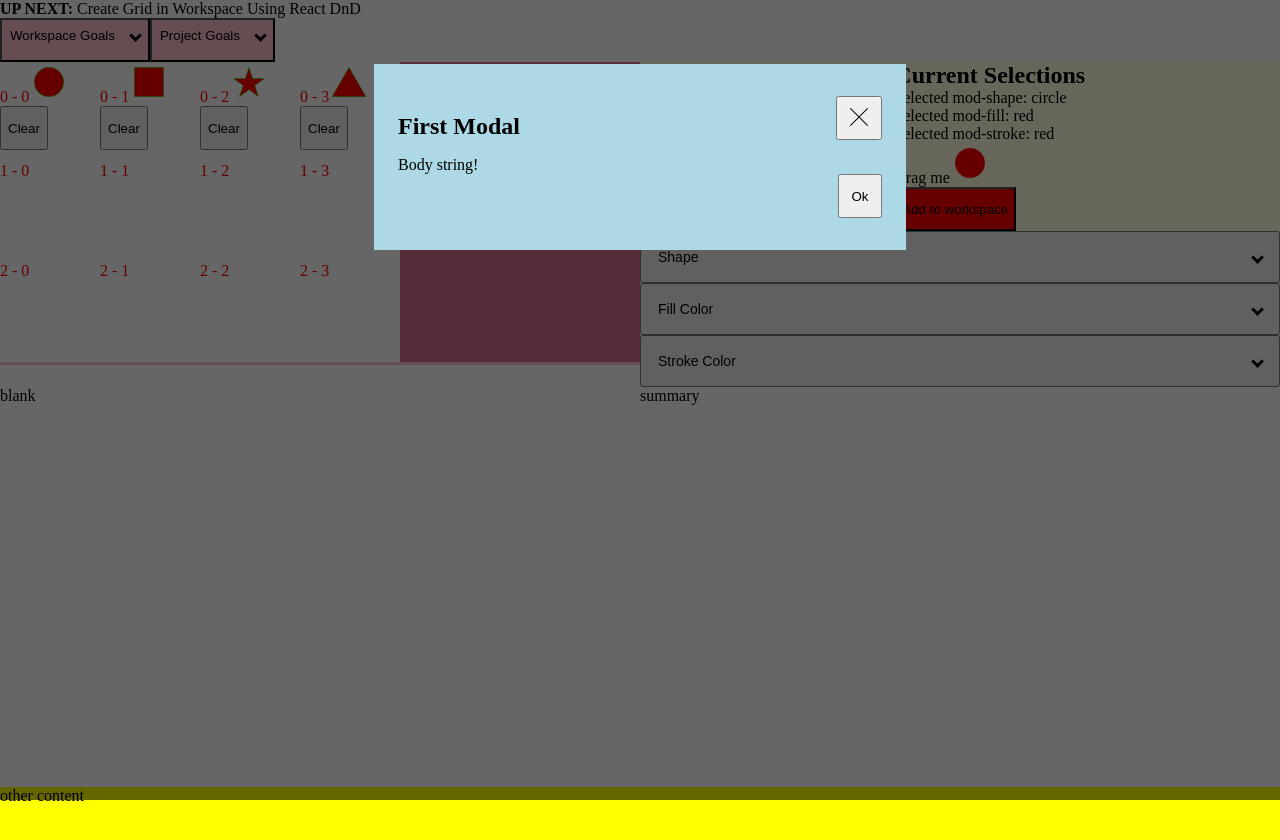
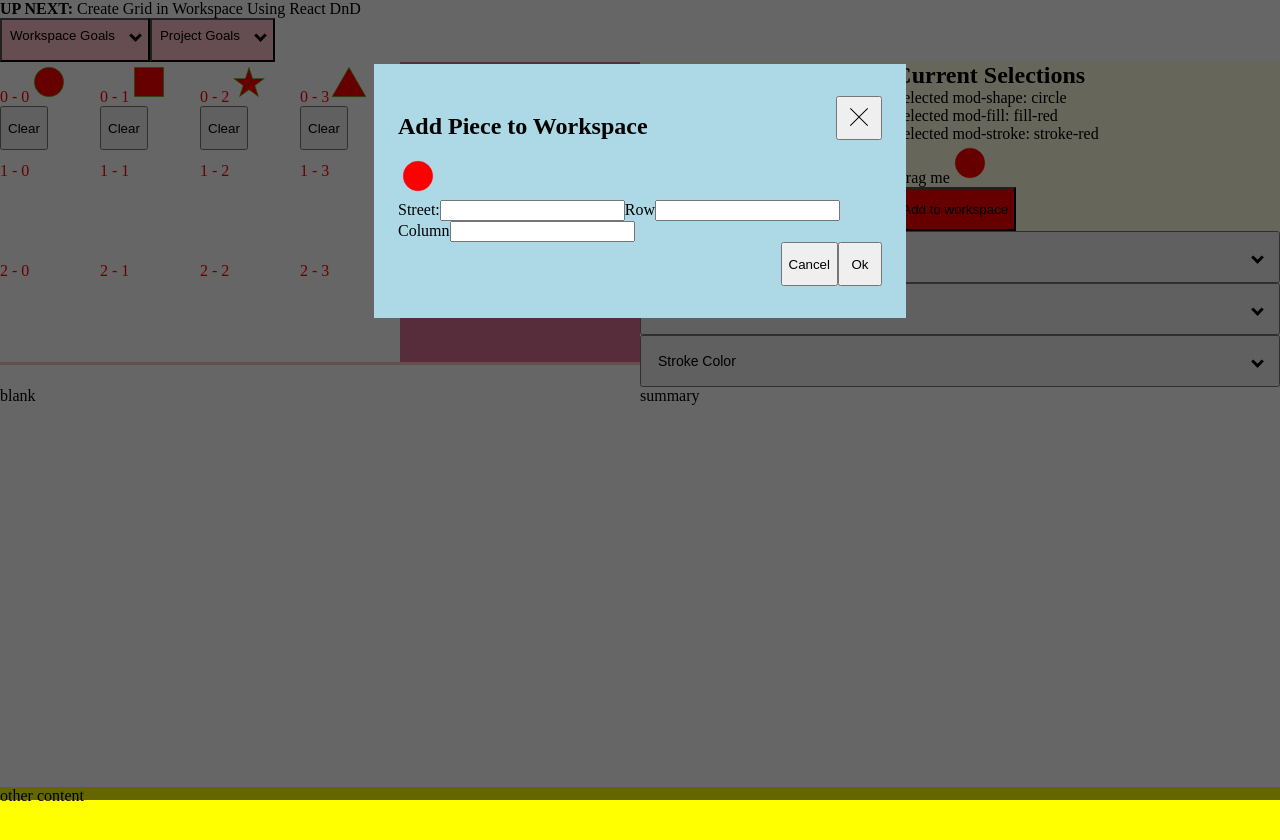
Before and after one commit to KierstenMiller/DnD-product-builder, a Next.js app in the folder next-app-test/: page /build-your-own in a window 1280 px wide. Both pictures are taken after a click on the button "Add to workspace". Shown: the top 840 px of the page. Built offline with nearby package versions, Linux system fonts and the light colour scheme.

Commit message:
fixed duplicate id issue and started modal form

```diff
--- a/next-app-test/pages/build-your-own.tsx
+++ b/next-app-test/pages/build-your-own.tsx
@@ -6,7 +6,7 @@ import { mockModifierA, mockModifierB, mockModifierC, mockModifierD, mockModifie
 import { BasicAccordion } from '-/Components/accordion/basic-accordion'
 import { robotModifiers } from '-/data/robots/robotModifiers.data'
 import { shapeModifiers } from '-/data/freeform-grid_shapes/shapeModifiers.data'
-import { matrixMock } from '-/Components/DnD/workspace.util'
+import { generateImage, matrixMock } from '-/Components/DnD/workspace.util'
 
 // mock data
 // const data = {
@@ -27,9 +27,11 @@ const BuildYourOwn = () => {
     // K-TODO: do this data massaging in getServerSideProps (if that is the method you choose for getting data)
     const model = new BuildYourOwnModel({
         config: data.modifiers.map(mod => ({ id: mod.id, selection: mod.options[0].id })),
-        matrix: matrixMock
+        matrix: matrixMock.map(r => r.map(i => {
+            if(i.piece?.config) i.piece.image = generateImage(i.piece.config, data.modifiers)
+            return i;
+        }))
     });
-
     return (
         <>
             <Head>
--- a/next-app-test/src/Components/DnD/dropZone.tsx
+++ b/next-app-test/src/Components/DnD/dropZone.tsx
@@ -23,7 +23,6 @@ export const DropZone = observer(({matrixIndex, piece, onDrop, onRemove, onMove}
         () => ({
             accept: [DnDItemTypes.ITEM, DnDItemTypes.WORKSPACE_ITEM],
             drop: ({dragStartIndex}: any) => { // TODO: figure out better typing
-                console.log('item DROPPED', dragStartIndex)
                 onDrop(matrixIndex, dragStartIndex)
             },
             collect: (monitor) => ({
--- a/next-app-test/src/Components/DnD/studio.tsx
+++ b/next-app-test/src/Components/DnD/studio.tsx
@@ -6,12 +6,11 @@ import { BuildYourOwnModel } from '-/page-components/build-your-own/build-your-o
 import { Modifiers } from '-/Components/modifier/modifier'
 import { Workspace } from '-/Components/DnD/workspace'
 import { DragZone } from '-/Components/DnD/dragZone'
-import { matrixIndexI } from '-/Components/DnD/workspace.util'
-import {  modifiersT } from '-/page-components/build-your-own/build-your-own.util'
+import { generateImage, matrixIndexI } from '-/Components/DnD/workspace.util'
+import { modifiersT } from '-/page-components/build-your-own/build-your-own.util'
 import { ModalTrigger } from '../modal/modalTrigger'
 
 import styles from '#/Home.module.scss'
-import { closeButtons } from '../modal/modal.util'
 
 interface propsI {
     model: BuildYourOwnModel,
@@ -19,14 +18,22 @@ interface propsI {
 }
 
 export const Studio = observer(({ model, modifiers }: propsI) => {
-    const onDrop = (matrixIndex: matrixIndexI, swapIndex?: matrixIndexI) => {swapIndex ? model.swapPieces(matrixIndex, swapIndex) : model.setMatrixIndexPiece(matrixIndex)};
-    const onRemove = (matrixIndex : matrixIndexI) => model.removeMatrixIndexPiece(matrixIndex);
+    console.log(model)
+    const workingImage = generateImage(model.config, modifiers);
+    const onDrop = (matrixIndex: matrixIndexI, swapIndex?: matrixIndexI) => {
+        if(swapIndex) model.swapPieces(matrixIndex, swapIndex)
+        else {
+            model.setMatrixIndexPiece(matrixIndex);
+            model.setMatrixIndexPieceImage(matrixIndex, modifiers);
+        }
+    };
+    const onRemove = (matrixIndex: matrixIndexI) => model.removeMatrixIndexPiece(matrixIndex);
     const onMove = (matrixIndex: matrixIndexI) => console.log('matrixIndex to move from', matrixIndex);
     return (<DndProvider backend={HTML5Backend}>
         <div className={styles.row}>
             <div className={`${styles.column} ${styles.columnLeft}`}>
                 <div className={styles.image}>
-                    <Workspace matrix={model.matrix} onDrop={onDrop} onRemove={onRemove} onMove={onMove}/>
+                    <Workspace matrix={model.matrix} onDrop={onDrop} onRemove={onRemove} onMove={onMove} />
                 </div>
             </div>
             <div className={`${styles.column} ${styles.columnRight} ${styles.isSticky}`}>
@@ -39,16 +46,26 @@ export const Studio = observer(({ model, modifiers }: propsI) => {
                         <h2>Current Selections</h2>
                         {model.config.map(c => <div key={c.id}>Selected {c.id}: {c.selection}</div>)}
                         <DragZone>
-                            {model.configuredImage}
+                            {workingImage}
                         </DragZone>
                         <ModalTrigger
                             triggerConfig={{
                                 text: 'Add to workspace',
                             }}
                             modalConfig={{
-                                header: {content: 'First Modal'},
-                                body: 'Body string!',
-                                footer: {buttons: [{text: 'Ok'}]}
+                                header: { content: 'Add Piece to Workspace' },
+                                body: <div>
+                                    <div>
+                                        {workingImage}
+                                    </div>
+                                    <label>
+                                        <span className="label_text">Street:</span>
+                                        <input type="text" className="wide_input"/>
+                                    </label>
+                                    <label>Row</label><input />
+                                    <label>Column</label><input />
+                                </div>,
+                                footer: { buttons: [{ text: 'Cancel' }, { text: 'Ok' }] }
                             }}
 
                         />
--- a/next-app-test/src/Components/DnD/workspace.util.tsx
+++ b/next-app-test/src/Components/DnD/workspace.util.tsx
@@ -1,65 +1,86 @@
-import { configT } from "-/page-components/build-your-own/build-your-own.util";
+import { configT, modifiersT } from "-/page-components/build-your-own/build-your-own.util";
 
+//////////////////////
+//      TYPING      //
+//////////////////////
+export enum DnDItemTypes {
+    ITEM = "item",
+    WORKSPACE_ITEM = "workspace-item"
+}
 export interface matrixIndexI {
     row: number,
     column: number,
 }
-
 export interface pieceI {
     id: string,
     config: configT,
     image?: JSX.Element | (() => JSX.Element)
 }
-
 export interface iconColoringI {
-    fill: colors,
-    stroke: colors,
+    fill: colorCodes,
+    stroke: colorCodes,
 }
 
-export enum shapeIds {
+//////////////////////////////////////////
+//      ENUMS AND LIBRARY OBJECTS      //
+/////////////////////////////////////////
+export enum shapeKeys {
     circle= 'circle',
     square= 'square',
     star= 'star',
     triangle= 'triangle',
 }
-
- export const icons = {
-    [shapeIds.circle]: ({fill, stroke}: iconColoringI) => <svg height={40} width={40} xmlns="http://www.w3.org/2000/svg" viewBox="0 0 76.11 76.11">
+export enum colorKeys {
+    defaultRed= 'default-red',
+    defaultBlue= 'default-blue',
+    defaultGreen= 'default-green'
+}
+enum colorCodes {
+    defaultRed= '#ff0000',
+    defaultBlue= '#0000ff',
+    defaultGreen= '#00ff00',
+}
+const colors = {
+    [colorKeys.defaultRed]: colorCodes.defaultRed,
+    [colorKeys.defaultBlue]: colorCodes.defaultBlue,
+    [colorKeys.defaultGreen]: colorCodes.defaultGreen,
+}
+const icons = {
+    [shapeKeys.circle]: ({fill, stroke}: iconColoringI) => <svg height={40} width={40} xmlns="http://www.w3.org/2000/svg" viewBox="0 0 76.11 76.11">
         <circle style={{fill: fill, stroke: stroke}} cx="38.05" cy="38.05" r="28"/>
     </svg>,
-    [shapeIds.square]: ({fill, stroke}: iconColoringI) => <svg height={40} width={40} xmlns="http://www.w3.org/2000/svg" viewBox="0 0 76.11 76.11">
+    [shapeKeys.square]: ({fill, stroke}: iconColoringI) => <svg height={40} width={40} xmlns="http://www.w3.org/2000/svg" viewBox="0 0 76.11 76.11">
         <rect style={{fill: fill, stroke: stroke}} x="10.05" y="10.05" width="56" height="56"/>
     </svg>,
-    [shapeIds.star]: ({fill, stroke}: iconColoringI) => <svg height={40} width={40} xmlns="http://www.w3.org/2000/svg" viewBox="0 0 76.11 76.11">
+    [shapeKeys.star]: ({fill, stroke}: iconColoringI) => <svg height={40} width={40} xmlns="http://www.w3.org/2000/svg" viewBox="0 0 76.11 76.11">
         <polygon style={{fill: fill, stroke: stroke}} points="38.05 10.05 45 31.44 67.5 31.44 49.3 44.66 56.25 66.05 38.05 52.83 19.86 66.05 26.81 44.66 8.61 31.44 31.1 31.44 38.05 10.05"/>
     </svg>,
-    [shapeIds.triangle]: ({fill, stroke}: iconColoringI) => <svg height={40} width={40} xmlns="http://www.w3.org/2000/svg" viewBox="0 0 76.11 76.11">
+    [shapeKeys.triangle]: ({fill, stroke}: iconColoringI) => <svg height={40} width={40} xmlns="http://www.w3.org/2000/svg" viewBox="0 0 76.11 76.11">
         <polygon style={{fill: fill, stroke: stroke}} points="38.05 10.05 54.22 38.05 70.39 66.05 38.05 66.05 5.72 66.05 21.89 38.05 38.05 10.05"/>
     </svg>
 }
 
+////////////////////////
+//      METHODS      //
+///////////////////////
 // TODO: generalize this, dont hardcode ids
-export const getImage = (config: configT) => {
-    const shapeSelection = config.find(c => c.id === 'mod-shape')?.selection as shapeIds;
-    const shapeIcon = shapeSelection && Object.values(shapeIds).includes(shapeSelection)
-        ? icons[shapeSelection as shapeIds]
-        : null;
-    const fillSelection = config.find(c => c.id === 'mod-fill')?.selection as colors;
-    const strokeSelection = config.find(c => c.id === 'mod-stroke')?.selection as colors;
-    return  shapeIcon && fillSelection && strokeSelection
-        ? shapeIcon({fill: fillSelection, stroke: strokeSelection})
-        : icons.circle({fill: colors.green, stroke: colors.blue}) // TODO: FAIL HARD
+export const getImage = (shapeKey: string, fillColorKey: string, strokeColorKey: string) => {
+    const shapeIcon = shapeKey && Object.values(shapeKeys).includes(shapeKey as shapeKeys) && icons[(shapeKey as shapeKeys)];
+    const fill = fillColorKey && Object.values(colorKeys).includes(fillColorKey as colorKeys) && colors[(fillColorKey as colorKeys)];
+    const stroke = strokeColorKey && Object.values(colorKeys).includes(strokeColorKey as colorKeys) && colors[(strokeColorKey as colorKeys)];
+    return  shapeIcon && fill && stroke
+        ? shapeIcon({fill, stroke})
+        : icons.circle({fill: colorCodes.defaultGreen, stroke: colorCodes.defaultBlue}) // TODO: FAIL HARD
 }
-
-export enum DnDItemTypes {
-    ITEM = "item",
-    WORKSPACE_ITEM = "workspace-item"
-}
-
-export enum colors {
-    red = '#ff0000',
-    blue ='#0000ff',
-    green = '#00ff00',
+export const generateImage = (config: configT, modifiers: modifiersT) => {
+    const shapeSelection = config.find(c => c.id === 'mod-shape')?.selection;
+    const fillSelection = config.find(c => c.id === 'mod-fill')?.selection;
+    const fill = modifiers.find(m => m.id === 'mod-fill')?.options?.find(o => o.id === fillSelection)?.colorKey;
+    const strokeSelection = config.find(c => c.id === 'mod-stroke')?.selection;
+    const stroke = modifiers.find(m => m.id === 'mod-stroke')?.options?.find(o => o.id === strokeSelection)?.colorKey;
+    return (shapeSelection && fill && stroke)
+    ? getImage(shapeSelection, fill, stroke)
+    : null;
 }
 
 // move to mock api data, make configurable to different grid sizes
@@ -71,11 +92,10 @@ export const matrixMock = [
             piece: {
                 id:'piece-1',
                 config: [
-                    { id: 'mod-shape', selection: `${shapeIds.circle}`},
-                    { id: 'mod-fill', selection: colors.red},
-                    { id: 'mod-stroke', selection: colors.green},
+                    { id: 'mod-shape', selection: `${shapeKeys.circle}`},
+                    { id: 'mod-fill', selection: 'fill-red'},
+                    { id: 'mod-stroke', selection: 'stroke-green'},
                 ],
-                image: icons.circle({fill: colors.red, stroke: colors.green})
             }
         },
         {matrixIndex: {row: 0, column: 1}},
@@ -87,11 +107,10 @@ export const matrixMock = [
             piece: {
                 id:'piece-2',
                 config: [
-                    { id: 'mod-shape', selection: `${shapeIds.square}`},
-                    { id: 'mod-fill', selection: colors.red},
-                    { id: 'mod-stroke', selection: colors.green},
+                    { id: 'mod-shape', selection: `${shapeKeys.square}`},
+                    { id: 'mod-fill', selection: 'fill-red'},
+                    { id: 'mod-stroke', selection: 'stroke-green'},
                 ],
-                image: icons.square({fill: colors.red, stroke: colors.green})
             }
         },
         {matrixIndex: {row: 1, column: 1}},
@@ -103,11 +122,10 @@ export const matrixMock = [
             piece: {
                 id:'piece-3',
                 config: [
-                    { id: 'mod-shape', selection: `${shapeIds.star}`},
-                    { id: 'mod-fill', selection: colors.red},
-                    { id: 'mod-stroke', selection: colors.green},
+                    { id: 'mod-shape', selection: `${shapeKeys.star}`},
+                    { id: 'mod-fill', selection: 'fill-red'},
+                    { id: 'mod-stroke', selection: 'stroke-green'},
                 ],
-                image: icons.star({fill: colors.red, stroke: colors.green})
             }
         },
         {matrixIndex: {row: 2, column: 1}},
@@ -119,11 +137,10 @@ export const matrixMock = [
             piece: {
                 id:'piece-4',
                 config: [
-                    { id: 'mod-shape', selection: `${shapeIds.triangle}`},
-                    { id: 'mod-fill', selection: colors.red},
-                    { id: 'mod-stroke', selection: colors.green},
+                    { id: 'mod-shape', selection: `${shapeKeys.triangle}`},
+                    { id: 'mod-fill', selection: 'fill-red'},
+                    { id: 'mod-stroke', selection: 'stroke-green'},
                 ],
-                image: icons.triangle({fill: colors.red, stroke: colors.green})
             }
         },
         {matrixIndex: {row: 3, column: 1}},
--- a/next-app-test/src/Components/form-controls/radio-input.tsx
+++ b/next-app-test/src/Components/form-controls/radio-input.tsx
@@ -20,6 +20,7 @@ interface propsI {
 }
 
 export const RadioInput = ({ id, name, label, onChange, ariaLabelledBy, selected, hideInput, styles = {}, mirage }: propsI) => {
+
     return <div
         key={id}
         className={classNames(
@@ -36,9 +37,12 @@ export const RadioInput = ({ id, name, label, onChange, ariaLabelledBy, selected
             name={name}
             onChange={event => {onChange({event, newSelection: id})}}
             checked={selected}
-            aria-labelledby={`${`${name}_${id}`} ${ariaLabelledBy}`}
+            {...ariaLabelledBy && {'aria-labelledby':`${name}_${id} ${ariaLabelledBy}`}}
         />
-        <label id={`${name}_${id}`} className={classNames({ 'visually-hidden': mirage })}>{label}</label>
+        <label
+            className={classNames({ 'visually-hidden': mirage })}
+            {...(ariaLabelledBy ? {id:`${name}_${id}`} : {htmlFor: id})}
+        >{label}</label>
          {/* NOTE: In forms mode (which we are forced into in a fieldset) any text in the mirage wouldn't be read - Including aria-hidden just in case */}
          {mirage && <div aria-hidden={true} className={styles.label} onClick={event => {onChange({event, newSelection: id})}}>
             {mirage({id, label, selected})}
--- a/next-app-test/src/data/freeform-grid_shapes/shapeModifiers.data.ts
+++ b/next-app-test/src/data/freeform-grid_shapes/shapeModifiers.data.ts
@@ -1,5 +1,5 @@
 import { modifierCollectionDisplayValues } from "../mock/mockUtil.data";
-import { shapeColorOptions, shapeOptions } from "./shapeOptions.data";
+import { fillOptions, shapeOptions, strokeOptions } from "./shapeOptions.data";
 
 export const shapeModifiers = [
     {
@@ -12,12 +12,12 @@ export const shapeModifiers = [
         id: 'mod-fill',
         label: 'Fill Color',
         display: modifierCollectionDisplayValues.titled,
-        options: shapeColorOptions,
+        options: fillOptions,
     },
     {
         id: 'mod-stroke',
         label: 'Stroke Color',
         display: modifierCollectionDisplayValues.titled,
-        options: shapeColorOptions,
+        options: strokeOptions,
     },
 ]
--- a/next-app-test/src/data/freeform-grid_shapes/shapeOptions.data.ts
+++ b/next-app-test/src/data/freeform-grid_shapes/shapeOptions.data.ts
@@ -16,20 +16,61 @@ export const shapeOptions = [
         image: 'TRIANGLE_SHAPE',
     },
 ]
-export const shapeColorOptions = [
+export const fillOptions = [
     {
-        id: 'red',
+        id: 'fill-red',
         label: 'Red',
         image: 'RED_COLOR',
+        colorKey: 'default-red'
     },
     {
-        id: 'blue',
+        id: 'fill-light-red',
+        label: 'Light Red',
+        image: 'LIGHT_RED_COLOR',
+        colorKey: 'light-red'
+    },
+    {
+        id: 'fill-blue',
         label: 'Blue',
         image: 'BLUE_COLOR',
+        colorKey: 'default-blue'
     },
     {
-        id: 'green',
+        id: 'fill-light-blue',
+        label: 'Light Blue',
+        image: 'LIGHT_BLUE_COLOR',
+        colorKey: 'light-blue'
+    },
+    {
+        id: 'fill-green',
         label: 'Green',
         image: 'GREEN_COLOR',
+        colorKey: 'default-green'
+    },
+    {
+        id: 'fill-light-green',
+        label: 'Light Green',
+        image: 'LIGHT_GREEN_COLOR',
+        colorKey: 'light-green'
     },
 ]
+export const strokeOptions = [
+    {
+        id: 'stroke-red',
+        label: 'Red',
+        image: 'RED_COLOR',
+        colorKey: 'default-red'
+    },
+    {
+        id: 'stroke-blue',
+        label: 'Blue',
+        image: 'BLUE_COLOR',
+        colorKey: 'default-blue'
+    },
+    {
+        id: 'stroke-green',
+        label: 'Green',
+        image: 'GREEN_COLOR',
+        colorKey: 'default-green'
+    },
+]
--- a/next-app-test/src/page-components/build-your-own/build-your-own-model.tsx
+++ b/next-app-test/src/page-components/build-your-own/build-your-own-model.tsx
@@ -1,6 +1,6 @@
-import { getImage, matrixIndexI, matrixMock, pieceI } from "-/Components/DnD/workspace.util";
-import { makeObservable, observable, action, computed} from "mobx"
-import { configItemI, configT } from "./build-your-own.util";
+import { generateImage, matrixIndexI, matrixMock, pieceI } from "-/Components/DnD/workspace.util";
+import { makeObservable, observable, action} from "mobx"
+import { configItemI, configT, modifiersT } from "./build-your-own.util";
 
 // great article on data structure of matrix, include sort algo https://www.geeksforgeeks.org/introduction-to-matrix-or-grid-data-structure-and-algorithms-tutorial/
 
@@ -13,20 +13,22 @@ export interface BuildYourOwnModelI {
 class Piece {
     id
     config
-    constructor({id, config}: pieceI) {
+    image
+    constructor({id, config, image}: pieceI) {
         this.id = id
         this.config = config
+        this.image = image
         makeObservable(this, {
             config: observable,
-            image: computed,
+            image: observable.ref, // deep observable doesn't work well with JSX.Element
             setConfig: action.bound,
         })
     }
-    get image() {
-        return getImage(this.config);
-    }
     setConfig(config: configT) {
         this.config = config;
+    }
+    setImage(image: JSX.Element) {
+        this.image = image;
     }
 }
 
@@ -61,16 +63,12 @@ export class BuildYourOwnModel {
         }))));
         makeObservable(this, {
             config: observable,
-            matrix: observable.ref,
-            configuredImage: computed,
+            matrix: observable.ref, // using ref to give MatrixIndex and Piece control over what is observable
             setConfig: action.bound,
             updateConfigSelection: action.bound,
             setMatrixIndexPiece: action.bound,
             removeMatrixIndexPiece: action.bound,
         })
-    }
-    get configuredImage() {
-        return getImage(this.config);
     }
     setConfig = (newConfig: configT) => this.config = newConfig;
     updateConfigSelection = ({id, selection: newSelection}: configItemI) => {
@@ -82,6 +80,11 @@ export class BuildYourOwnModel {
         const nonObservableConfigCopy = [...this.config.map(i => ({...i}))];
         matrixIndex.setPiece(piece || {id:'addedPiece', config: nonObservableConfigCopy});
     }
+    setMatrixIndexPieceImage = (index:matrixIndexI, modifiers: modifiersT) => { // TODO: prevent model knowing about modifiers
+        const matrixIndex = this.matrix[index.row][index.column];
+        const image = generateImage([...this.config.map(i => ({...i}))], modifiers)
+        image && matrixIndex.piece?.setImage(image);
+    }
     swapPieces = (indexA: matrixIndexI, indexB: matrixIndexI) => {
         const pieceA = this.matrix[indexA.row][indexA.column].piece;
         const pieceB = this.matrix[indexB.row][indexB.column].piece
--- a/next-app-test/src/page-components/build-your-own/build-your-own.util.tsx
+++ b/next-app-test/src/page-components/build-your-own/build-your-own.util.tsx
@@ -1,6 +1,6 @@
 import { filterDisplayValues, groupByValues, measurementValues, modifierCollectionDisplayValues, sortByValues } from '-/data/mock/mockUtil.data'
 
-export interface optionI {
+export interface optionI { // todo: make more specific to workspace type
     id: string,
     label: string,
     image: string,
@@ -9,6 +9,7 @@ export interface optionI {
     height?: number,
     width?: number,
     insured?: boolean,
+    colorKey?: string,
 }
 export interface filterI {
     display: filterDisplayValues,
```
Also changed, not shown: next-app-test/src/Components/form-controls/text-input.tsx (added, +28 -0 lines).
